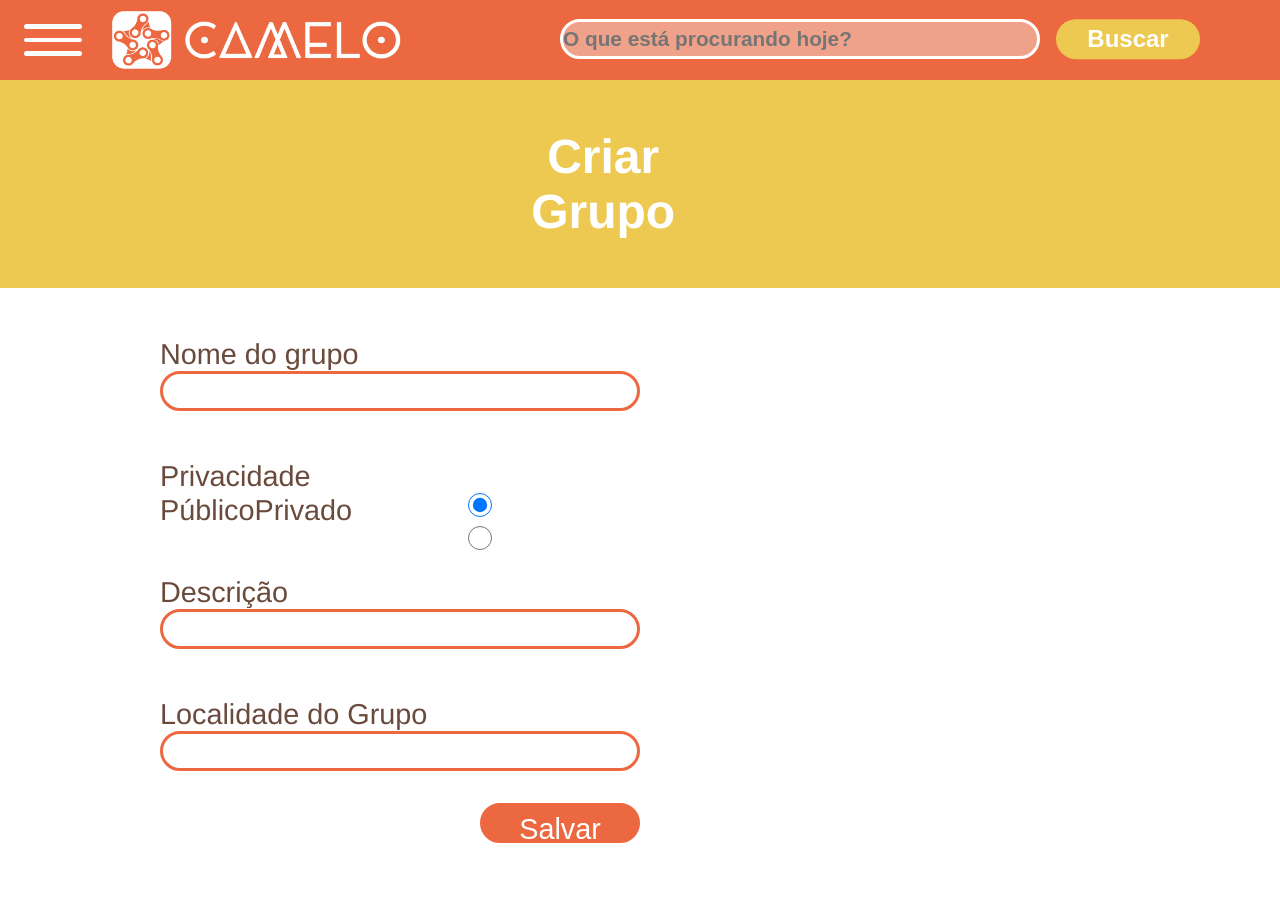
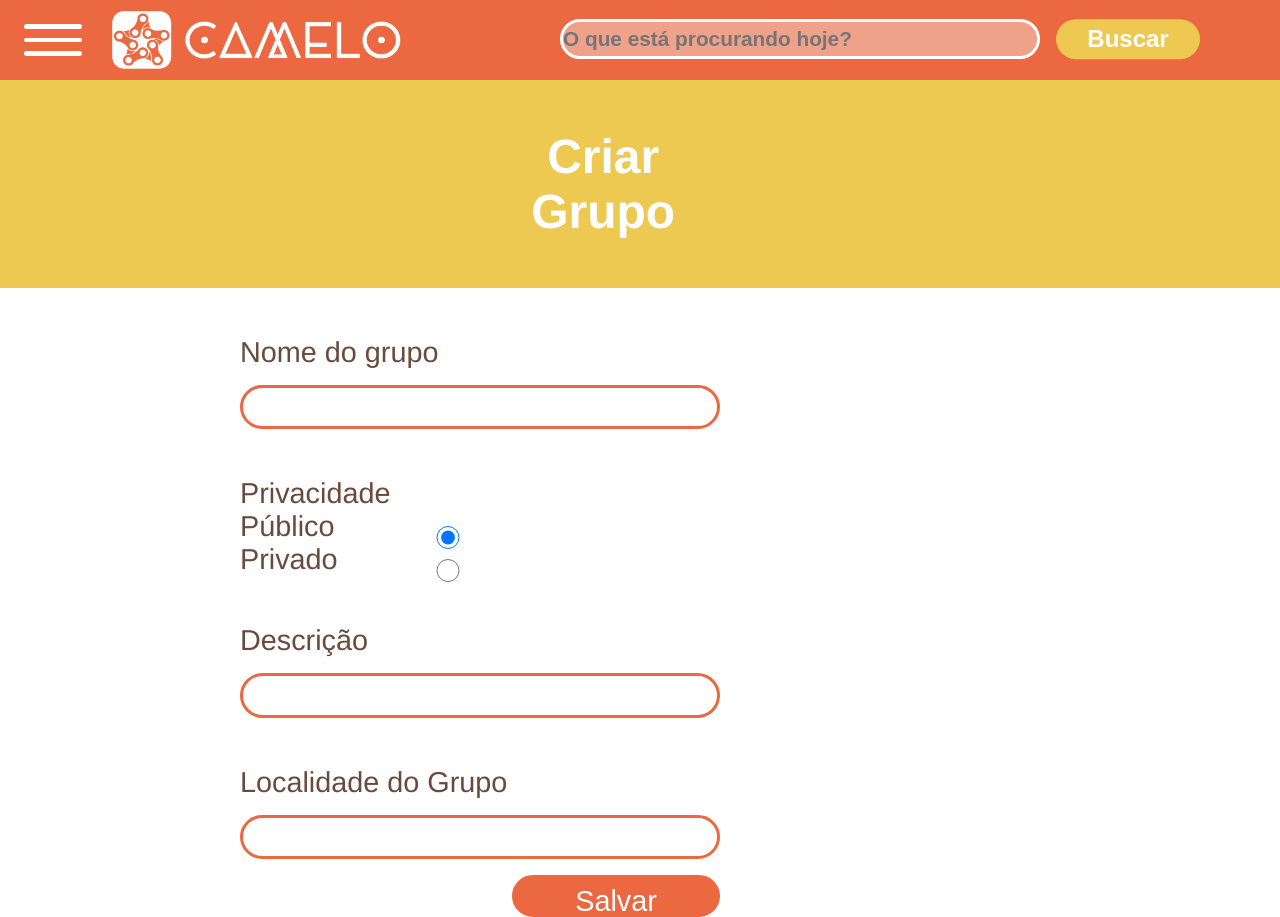
Before and after one commit to portal-ciclismo/front, a React (Create React App) app in the folder app-ciclismo/: page /criargrupo in a window 1280 px wide. Before the commit the page ends 843 px from the top, so only its background shows below. Built offline with nearby package versions, Linux system fonts and the light colour scheme.

Commit message:
ajuste alinhamento da opção  privacidade

```diff
--- a/app-ciclismo/src/pages-css/CriarGrupo.css
+++ b/app-ciclismo/src/pages-css/CriarGrupo.css
@@ -1,51 +1,51 @@
 .form-div {
   display: flex;
   flex-direction: column;
-  margin-bottom: 2rem;
-  margin-left: 10rem;
+  margin-left: 15rem;
   margin-top: 3rem;
   font-size: 1.8rem;
-  z-index: 2;
+  font-family: Helvetica, sans-serif;
+
 }
 
 form input {
-  outline: none;
   border: 0.2rem solid #eb6841;
   width: 30rem;
-  height: 2.5rem;
+  height: 2.6rem;
+  margin-top: 1rem;
+  padding: 1.2rem;
 }
 
 form input[type=submit] {
   background-color: #eb6841;
   color: #fff;
   cursor: pointer;
-  width: 10rem;
+  width: 13rem;
   font-size: 1.8rem;
   display: flex;
-  margin-left: 30rem;
+  margin-left: 32rem;
   padding-top: 0.4rem;
   display: inline-block;
   position: absolute;
   outline: none;
 }
 
-
-form label {
+label {
   color: #6a4a3c;
-  padding-top: 0.1rem;
-
 }
 
 .radio-options input {
-  height: 1.5rem;
+  height: 1.4rem;
   display: flex;
-  margin-left: 5rem;
+  margin-left: -2rem;
   display: flex;
   flex-direction: column;
   position: absolute;
-
 }
 
+form br {
+  display: flex;
+}
 
 .criar-grupo-info {
   background-color: #edc951;
--- a/app-ciclismo/src/pages/CriarGrupo.js
+++ b/app-ciclismo/src/pages/CriarGrupo.js
@@ -85,6 +85,8 @@ return (
           checked={formik.values.privacy === 'true'}
           onChange={formik.handleChange}
         />
+        <br/>
+
         <label htmlFor="private">Privado</label>
       </div>
 
```
